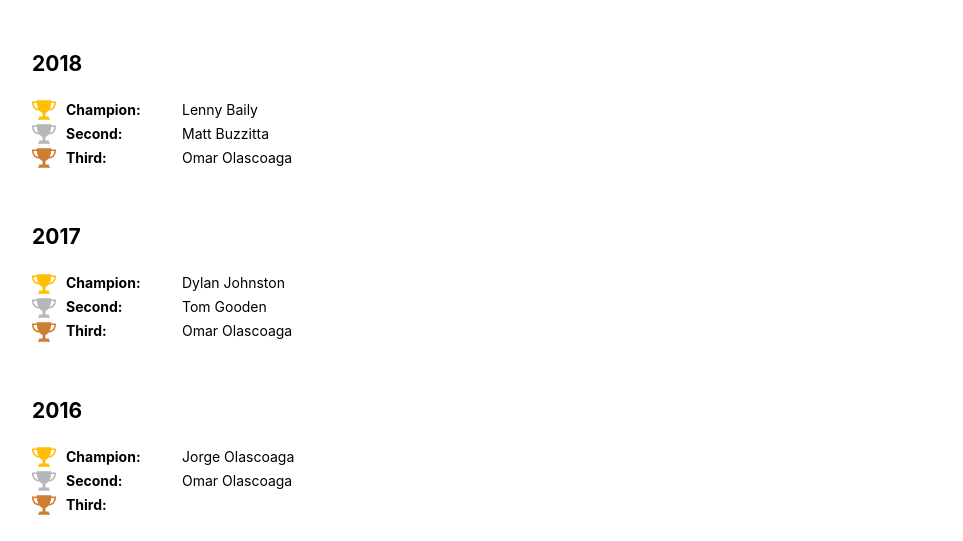
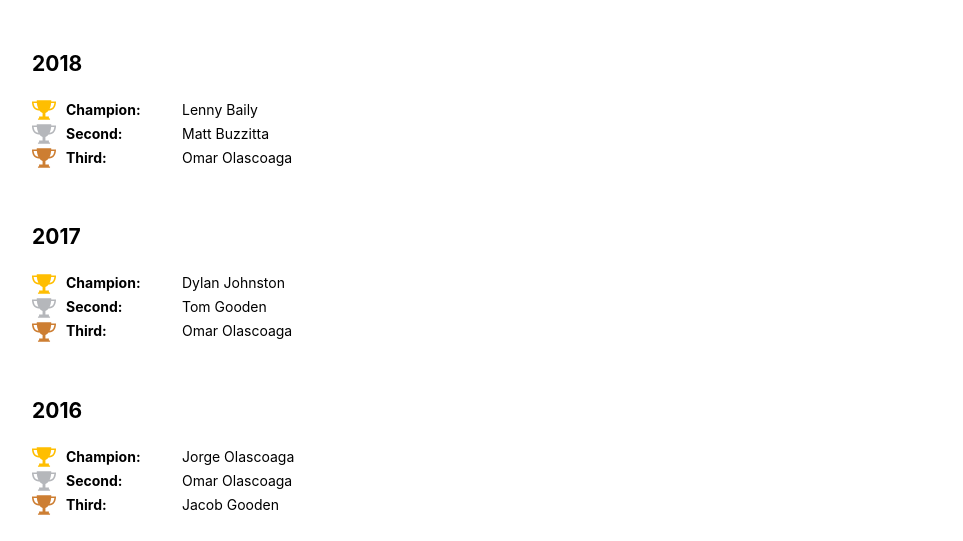
Before and after one commit to good3n/dirty-dozen-ffl, a Gatsby site: page /history in a window 1280 px wide. Shown: the part 259-800 px from the top of the page, without its empty margins (158-1121 px from the left). Built offline with nearby package versions, Linux system fonts and the light colour scheme; Gatsby itself is replaced by a stand-in of ours.

Commit message:
update history

```diff
--- a/src/pages/history.js
+++ b/src/pages/history.js
@@ -90,7 +90,7 @@ const HistoryPage = () => (
       <Winners
         first="Jorge Olascoaga"
         second="Omar Olascoaga"
-        third=""
+        third="Jacob Gooden"
       />
     </Season>
     <Season>
```
